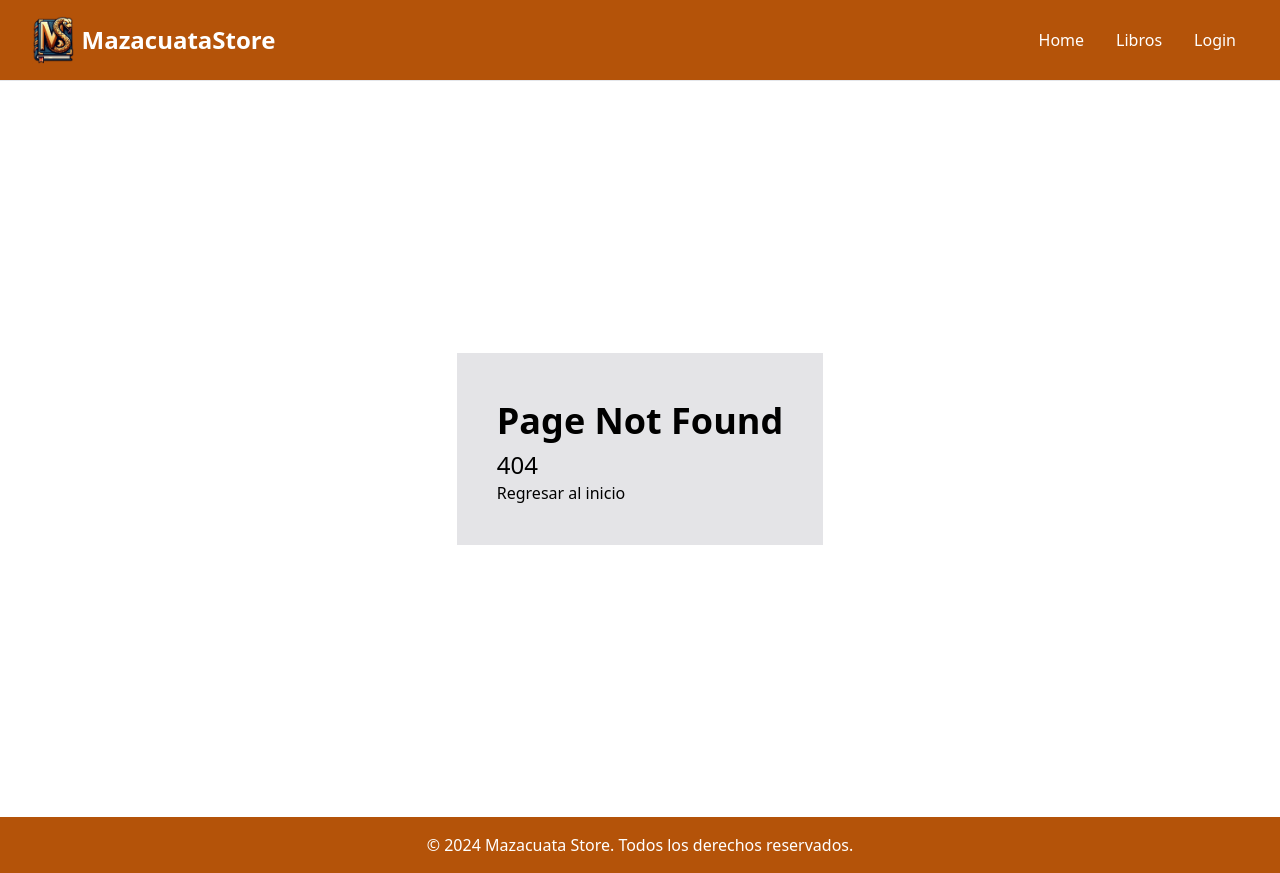
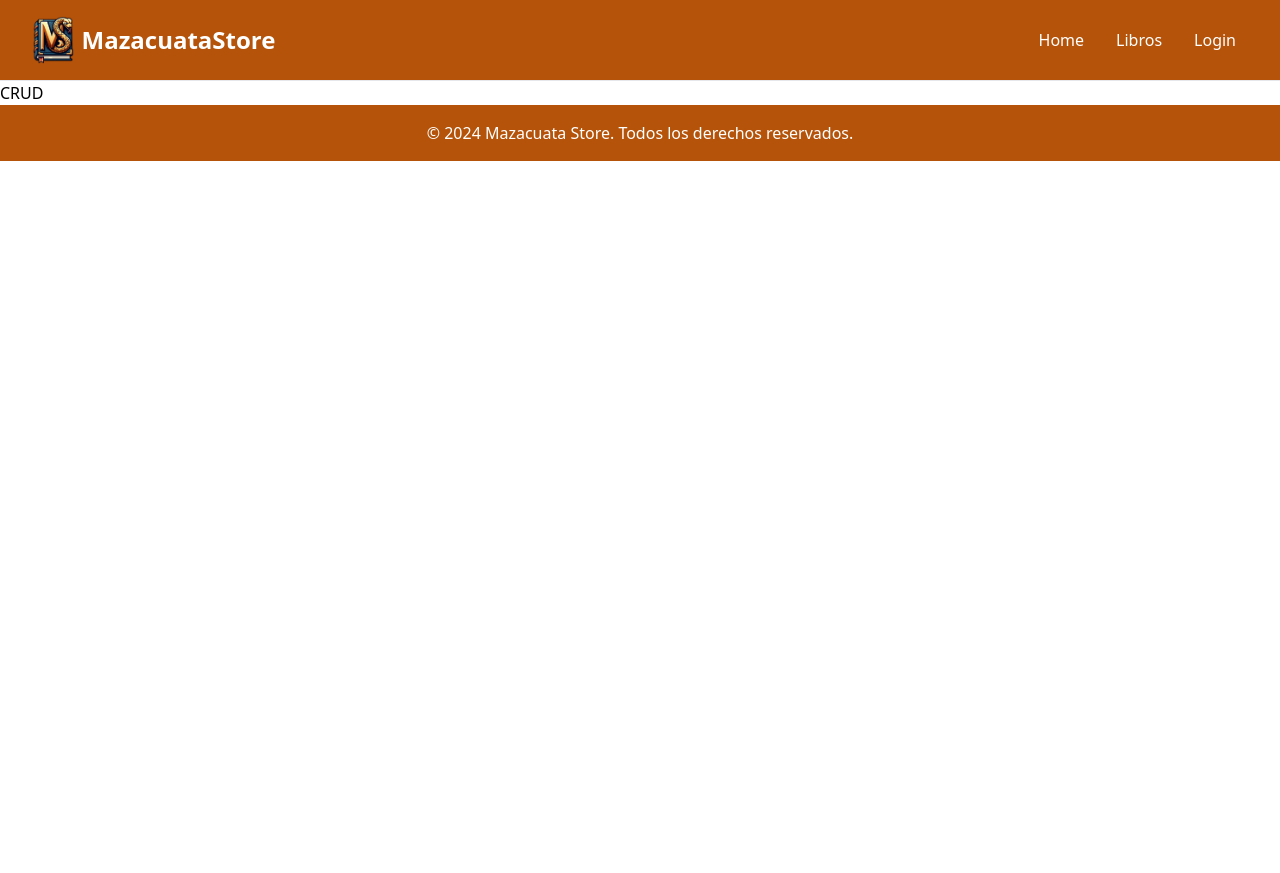
Before and after one commit to LArkadia/-MazacuataStore-, a React (Vite) app in the folder frontend/: page /crud in a window 1280 px wide. Before the commit this address had no page. After the commit the page ends 800 px from the top, so only its background shows below. Built offline with nearby package versions, Linux system fonts and the light colour scheme.

Commit message:
Added CRUD page

```diff
--- a/frontend/src/App.jsx
+++ b/frontend/src/App.jsx
@@ -11,6 +11,7 @@ import Scanner from "./pages/Scanner";
 import POS from "./pages/PointOfSale";
 import Pago from "./pages/payment";
 import Stats from "./pages/Statistics";
+import CRUD from "./pages/CRUD";
 import { MianContent } from './components/MianContent';
 import NotFound from './pages/NotFound';
 
@@ -30,6 +31,7 @@ const routes=createBrowserRouter(
       <Route path='/puntodeventa' element={<POS/>}/>
       <Route path='/payment' element={<Pago/>}/>
       <Route path='/stats' element={<Stats/>}/>
+      <Route path='/crud' element={<CRUD/>}/>
       <Route path="*" element={<NotFound/>}/>
     </Route>
   )
--- /dev/null
+++ b/frontend/src/pages/CRUD.jsx
@@ -0,0 +1,7 @@
+function CRUD() {
+    return (
+      <div>CRUD</div>
+    )
+  }
+
+  export default CRUD
```
Also changed, not shown: frontend/src/components/ui/ListingBook.jsx (indentation only).
